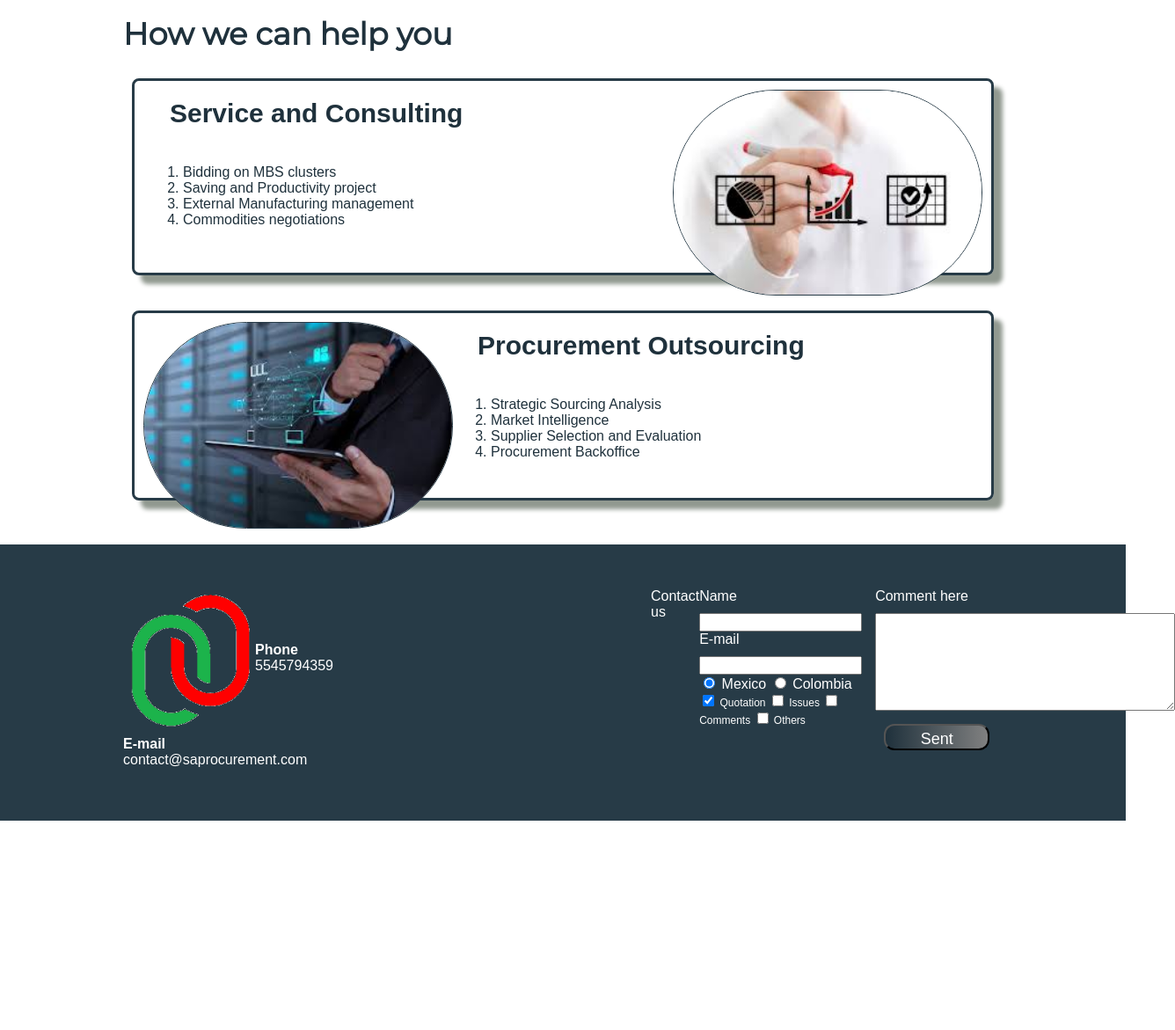
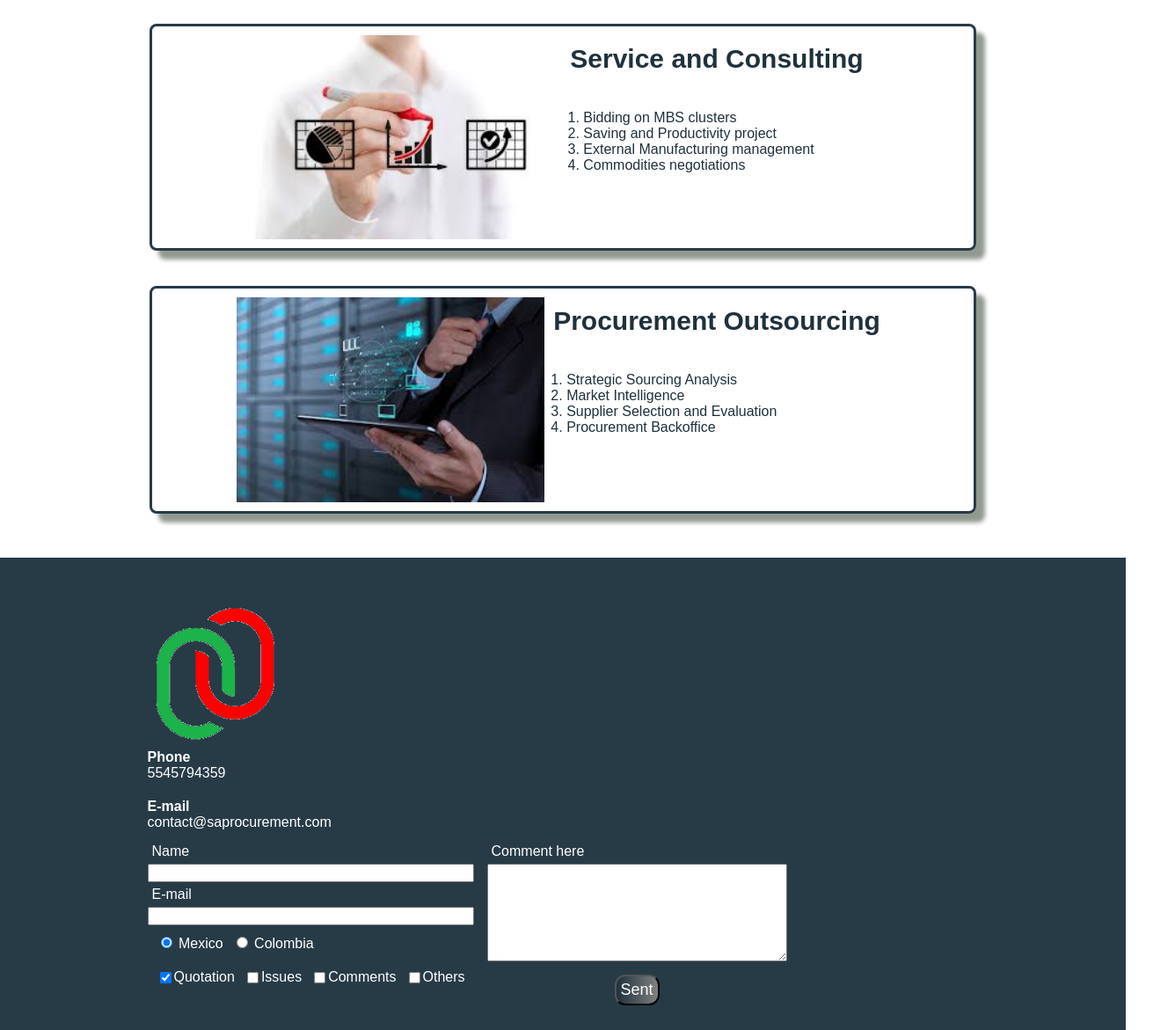
Before and after one commit to StipAltamar/WebProcurement, a plain HTML site: page index.html in a window 1280 px wide. Shown: the part 572-1743 px from the top of the page at 88% size, 1336 px wide, since content can reach past the window. Before the commit the page ends 1505 px from the top, so only its background shows below. Drawn offline with Linux system fonts and the light colour scheme; a web font is replaced by a local one.

Commit message:
CSS complete for the main page, header and footer

```diff
--- a/css/SAProcurement.css
+++ b/css/SAProcurement.css
@@ -11,20 +11,17 @@ input:focus, textarea:focus {
   background: lightgray;
 }
 
-.background {
-  background-image: url('../images/background.png');
-  background-size: cover;
-}
-
 .contenedor {
-  width: 1000px;
+  width: 75%;
   margin: auto;
   position: relative;
 }
 
 .portada {
   padding: 10px;
-  height: 540px;
+  height: auto;
+  background-image: url('../images/background.png');
+  background-size: cover;
 }
 
 .logotipo{
@@ -35,17 +32,20 @@ input:focus, textarea:focus {
   display: flex;
   flex-direction: row;
   justify-content: space-between;
+  align-items: center;
 }
 
 .menu {
   display: flex;
   flex-flow: row wrap-reverse;
   justify-content: flex-end;
+  align-items: center;
 }
 
 .menu li {
   display: inline-block;
-  margin: 20px;
+  margin: 5px;
+  padding: 3px;
   background:#1F313C;
 }
 
@@ -59,6 +59,9 @@ input:focus, textarea:focus {
   display: flex;
   flex-direction: column;
   justify-content: space-around;
+  background-color: white;
+  border-radius: 15px;
+  opacity: 0.5;
 }
 
 .titulo {
@@ -73,26 +76,24 @@ input:focus, textarea:focus {
   text-decoration: underline;
 }
 
-.title-a {
-  font-size: 25px;
-  margin: 0px 10px 20px 10px;
+.title-a h3{
+  font-size: 20px;
+  margin: 10px;
   color:#232324;
   font-style: italic;
   padding: 8px;
 }
 
 .button {
-  width: 120px;
-  height: 30px;
   border-radius: 12px;
   color: white;
-  margin: 10px;
+  margin: auto;
+  margin-bottom: 25px;
   padding: 5px;
   cursor: pointer;
   text-decoration: none;
   font-size: 18px;
   background: linear-gradient(to left, grey,  #1F313C);
-  display: flex;
 }
 
 .title-b {
@@ -118,52 +119,38 @@ input:focus, textarea:focus {
   -webkit-box-shadow: 10px 10px 5px 0px rgba(145,153,144,1);
   -moz-box-shadow: 10px 10px 5px 0px rgba(145,153,144,1);
   box-shadow: 10px 10px 5px 0px rgba(145,153,144,1);
+  display: flex;
+  flex-direction: row;
+  justify-content: center;
+  flex-wrap: wrap;
 }
 
 .service ol {
   padding: 25px;
 }
-.service.b {
-  height: 190px;
-}
 
-.derecha {
-  float: right;
+.imagServ {
   border-radius: 120px;
   border: 1px solid #273b47;
+  margin-right: 20px;
 }
-
-.izquierda {
-  float: left;
-  border-radius: 120px;
-  border: 1px solid #273b47;
-  position: relative;
-}
-
-.contenedor-service-a {
-  padding-left: 20px;
-}
-.contenedor-service-b {
-  margin-left: 370px;
-  position: relative;
-}
-
-
 
 .footer {
   background: #273b47;
   padding: 50px 10px;
 }
 
-.contacto {
+.footerC {
   display: flex;
-  width: 300px;
-  flex-wrap: wrap;
+  flex-flow: row wrap;
+  justify-content: space-between;
   align-items: center;
 }
 
-.contacto img {
-  display: block;
+.contacto {
+  display: flex;
+  flex-direction: column;
+  justify-content: center;
 }
 
 .contacto strong {
@@ -176,30 +163,19 @@ input:focus, textarea:focus {
   margin: 10px 10px 10px 0;
 }
 
-
-.footer .contenedor {
-  display: flex;
-  justify-content: space-between;
-}
-
-
 .formulario {
   display: flex;
-  width: 400px;
+  flex-flow: row wrap;
   color: white;
 }
 
-
 .col1, .col2 {
   display: flex;
-  flex-direction: column;
+  flex-flow: column wrap;
 }
 
 .col1 {
   margin-right: 15px;
-}
-.col2 {
-  align-items: flex-start;
 }
 
 .col2 .button {
@@ -207,19 +183,16 @@ input:focus, textarea:focus {
 }
 
 .intereses label {
-  font-size: 12px;
+  display: flex;
+  flex-direction: row;
 }
 
-.formulario label, .sexo, .intereses {
-  margin-bottom: 10px;
+.intereses,.region {
+  display: flex;
+  flex-direction: row;
+  flex-wrap: wrap;
 }
 
-
-.sexo {
-  margin-top: 10px;
+.formulario label, .region, .intereses {
+  margin: 5px;
 }
-
-
-.tabla {
-  margin: 50px 0;
-}
--- a/index.html
+++ b/index.html
@@ -9,7 +9,7 @@
   </head>
 
   <body>
-    <section id="portada" class="portada background"> <!--shortview-->
+    <section id="portada" class="portada"> <!--shortview-->
       <header id="header" class="header contenedor"> <!--header-->
         <figure class="logotipo">
           <img src="images/logo.png" width="180" alt="logotype"/>
@@ -26,12 +26,11 @@
               <a href="blog.html">Blog</a>
             </li>
             <li>
-              <a href="#footer">Contact us</a>
+              <a href="#footer">Contact</a>
             </li>
           </ul>
         </nav>
       </header>
-
       <div class="resumen contenedor">
         <h1 class="titulo">
         <strong><span>Procurement</span> Services and Supply Management</strong></h1><!--title-->
@@ -55,7 +54,7 @@
         </div>
       </article>
 
-      <article class="service b"> <!--service 2-->
+      <article class="service"> <!--service 2-->
         <img class="izquierda" src="images/service2.jpg" alt="service 2" width="350"/>
         <div class="contenedor-service-b">
           <h3 class="title-b">
@@ -71,16 +70,14 @@
       </article>
     </section>
 
-    <footer class="footer">
-      <div class="contenedor">
+    <footer id="footer" class="footer">
+      <div class="footerC contenedor">
         <div class="contacto">
           <img src="images/logo-color.png" alt="logotype color" width="150" />
           <a href="tel:+5215545794359"><strong>Phone</strong> <span>5545794359</span></a>
           <a href="mailto:contact@saprocurement.com"><strong>E-mail</strong> <span>contact@saprocurement.com</span></a>
         </div>
-
         <form class="formulario">
-          Contact us
           <div class="col1">
             <label for="nombre">Name</label>
             <input type="text" required id="nombre" name="nombre"/>
```
Also changed, not shown: images/background.jpg (deleted), images/background.png.
